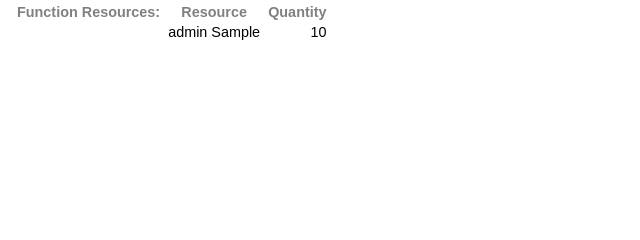
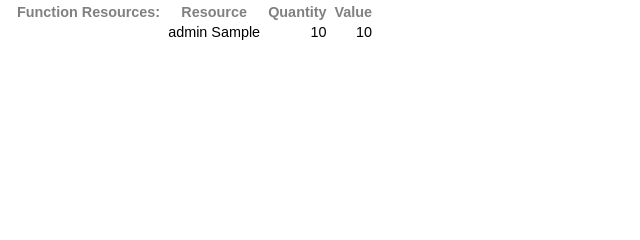
Before and after one commit to bhaugen/localecon, a Django app: template templates/clusters/cluster_agents.html in a window 1280 px wide. Shown: the part 194-434 px from the top of the page, without its empty margins (0-640 px from the left). Run offline with Django 3.2, Linux system fonts and the light colour scheme; the template is opened without the code that fills it: most values are stand-ins (such as "Sample title", 1, 10 or a date in 2020).

```diff
--- a/templates/clusters/cluster_agents.html
+++ b/templates/clusters/cluster_agents.html
@@ -47,12 +47,14 @@ p {font-size:0.7875em}
 				<th>Function Resources:</th>
 				<th>Resource</th>
 				<th>Quantity</th>
+				<th>Value</th>
 			</tr>
 			{% for res in fun.rsrcs %}
 				<tr>
 					<td>&nbsp;</td>
 					<td> {{ res.role }} {{ res.resource_type }}</td>
 					<td style="text-align: right;" >{{ res.quantity|intcomma }}</td>
+					<td style="text-align: right;" >{{ res.value|intcomma }}</td>
 				</tr>
 				{% for agent_res in res.agent_resource_list %}
 					<tr>
@@ -60,6 +62,9 @@ p {font-size:0.7875em}
 						<td><b>Agent Resource:</b>  {{ agent_res.role }} {{ agent_res.resource_type }} </td>
 						<td style="text-align: right;" >
 							{{ agent_res.quantity|intcomma }}
+						</td>
+						<td style="text-align: right;" >
+							{{ agent_res.value|intcomma }}
 						</td>
 					</tr>
 				{% endfor %}
```
